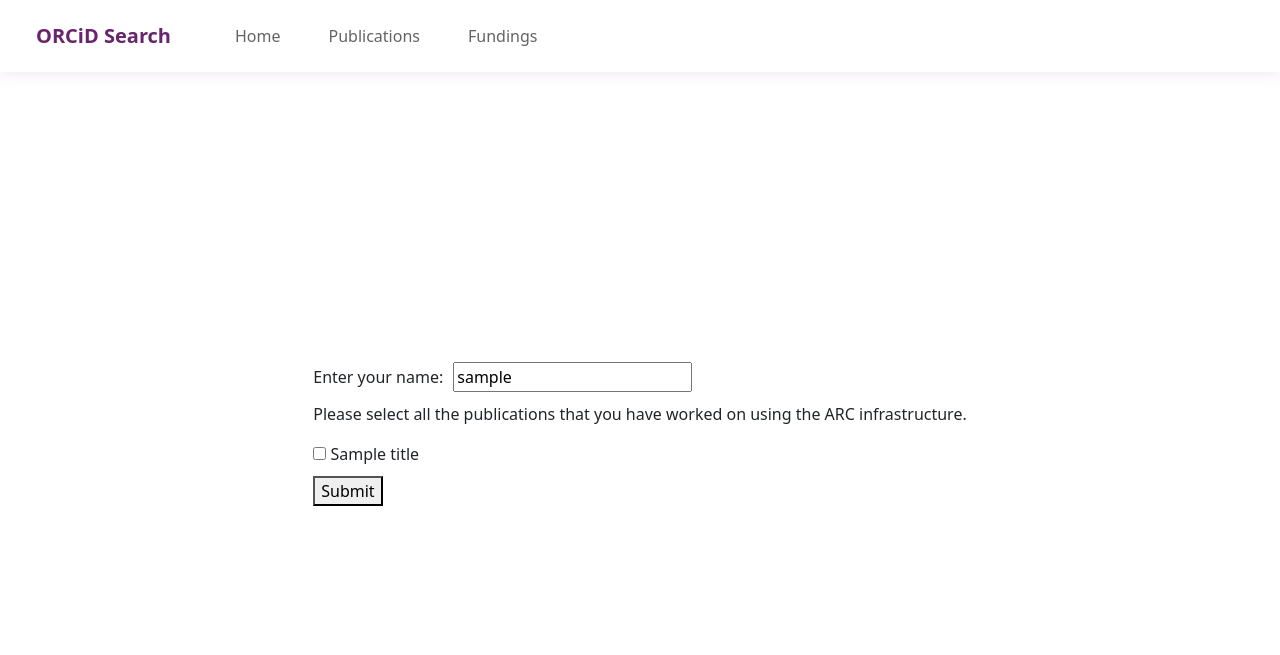
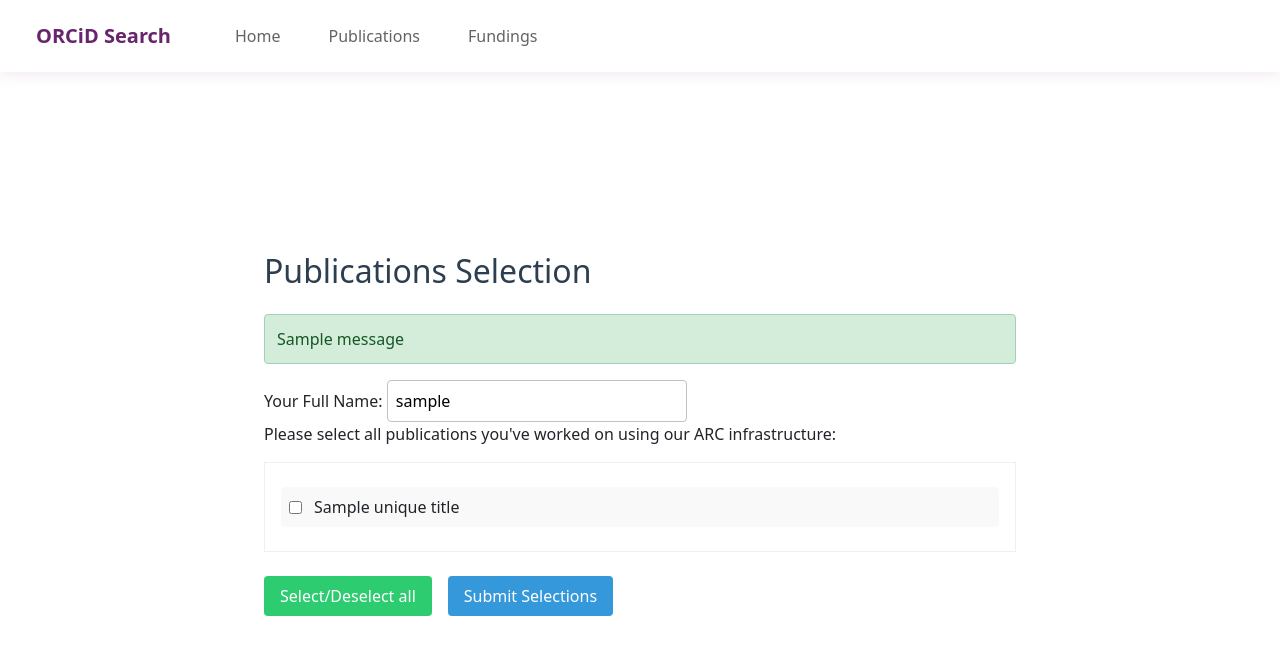
Before and after one commit to DurhamARC/ARC-Feedback, a Flask app: template ORCiD API App/Templates/works_results.html in a window 1280 px wide. Shown: the top 655 px of the page. Run offline with Flask 3, Linux system fonts and the light colour scheme; the template is opened without the code that fills it: most values are stand-ins (such as "Sample title", 1, 10 or a date in 2020); one stand-in notice (Sample message) is shown.

Commit message:
Fixed the Publications tab

```diff
--- a/ORCiD API App/ORCiD_API_App.py
+++ b/ORCiD API App/ORCiD_API_App.py
@@ -110,11 +110,14 @@ class OrcidApp(BaseFlaskApp):
 
             root = ET.fromstring(xml_data)
 
-            # Extract the titles from the XML
+            # Extract the titles
             titles = [title.text for title in root.findall('.//common:title', namespaces)]
 
+            # filter titles and insert them into a list
+            unique_titles = list(set(titles))
+
             # Pass the titles to the template
-            return render_template('works_results.html', titles=titles)
+            return render_template('works_results.html', unique_titles=unique_titles)
         else:
             # Error message if the request is not successful
             current_app.logger.info(f'Error: {response.status_code} - {response.text}')
@@ -173,7 +176,10 @@ class OrcidApp(BaseFlaskApp):
 
     def process_works_form(self):
         selected_titles = request.form.getlist('selected_titles')
-        username = request.form.getlist('username')
+        username = request.form.get('username')
+        if not re.match(r'^[A-Za-z ]{2,50}$', username):
+            flash('Invalid name format', 'error')
+            return redirect(url_for('orcid_works_search'))
 
         # Create a DataFrame with the selected titles and ORCiD
         df = pd.DataFrame({
--- a/ORCiD API App/Templates/works_results.html
+++ b/ORCiD API App/Templates/works_results.html
@@ -1,40 +1,153 @@
 {% extends "base.html" %}
-{% block title %}Works Results{% endblock %}
+{% block title %}Results{% endblock %}
 {% block content %}
+
+<div class="container">
+    <h2 class="page-title">Publications Selection</h2>
+
+    {% with messages = get_flashed_messages(with_categories=true) %}
+        {% if messages %}
+            <div class="alert-messages">
+                {% for category, message in messages %}
+                    <div class="alert alert-{{ category }}">
+                        {{ message }}
+                    </div>
+                {% endfor %}
+            </div>
+        {% endif %}
+    {% endwith %}
+
+    <form action="/process/publications" method="post" class="selection-form">
+        <div class="form-group">
+            <label for="username" class="form-label">Your Full Name:</label>
+            <input type="text" name="username" id="username"
+                   class="form-input" value="{{ username }}"
+                   required pattern="[A-Za-z ]{2,50}"
+                   title="Please enter your full name (letters and spaces only)">
+        </div>
+
+        <div class="instructions">
+            <p>Please select all publications you've worked on using our ARC infrastructure:</p>
+        </div>
+
+        <div class="selection-list">
+            {% for title in unique_titles %}
+                <div class="form-check">
+                    <label class="checkbox-label">
+                        <input type="checkbox" name="selected_titles"
+                               value="{{ title }}" class="checkbox-input">
+                        <span class="checkbox-custom"></span>
+                        <span class="publication-title">{{ title }}</span>
+                    </label>
+                </div>
+            {% endfor %}
+        </div>
+
+        <div class="form-actions">
+            <button type="button" class="btn btn-select-all">Select/Deselect all</button>
+            <button type="submit" class="btn btn-primary">Submit Selections</button>
+        </div>
+    </form>
+</div>
+
 <style>
-    form {
-        display: flex;
-        flex-direction: column;
-        align-items: flex-start;
+    .container {
+        max-width: 800px;
+        margin: 2rem auto;
+        padding: 1.5rem;
     }
 
-    .form-group {
+    .page-title {
+        color: #2c3e50;
+        margin-bottom: 1.5rem;
+    }
+
+    .form-input {
+        padding: 0.5rem;
+        border: 1px solid #bdc3c7;
+        border-radius: 4px;
+        width: 100%;
+        max-width: 300px;
+    }
+
+    .selection-list {
+        max-height: 60vh;
+        overflow-y: auto;
+        margin: 1rem 0;
+        border: 1px solid #ecf0f1;
+        padding: 1rem;
+    }
+
+    .form-check {
+        margin: 0.5rem 0;
+        padding: 0.5rem;
+        background: #f9f9f9;
+        border-radius: 4px;
+    }
+
+    .checkbox-label {
         display: flex;
         align-items: center;
-        margin-bottom: 10px; /* Adjust the margin between form groups */
+        cursor: pointer;
     }
 
-    label {
-        margin-right: 10px; /* Adjust the margin between label and input */
+    .checkbox-input {
+        margin-right: 0.75rem;
+    }
+
+    .form-actions {
+        display: flex;
+        gap: 1rem;
+        margin-top: 1.5rem;
+    }
+
+    .btn {
+        padding: 0.5rem 1rem;
+        border: none;
+        border-radius: 4px;
+        cursor: pointer;
+    }
+
+    .btn-primary {
+        background: #3498db;
+        color: white;
+    }
+
+    .btn-select-all {
+        background: #2ecc71;
+        color: white;
+    }
+
+    .alert {
+        padding: 0.75rem;
+        margin-bottom: 1rem;
+        border-radius: 4px;
+    }
+
+    .alert-error {
+        background: #f8d7da;
+        color: #721c24;
+    }
+
+    .alert-success {
+        background: #d4edda;
+        color: #155724;
     }
 </style>
-<form action="/process/publications" method="post">
-    <div class="form-group">
-        <label for="username">Enter your name:</label>
-        <input type="text" name="username" value="{{ username }}">
-    </div>
 
-    <p> Please select all the publications that you have worked on using the ARC infrastructure. </p>
+<script>
+    document.querySelector('.btn-select-all').addEventListener('click', () => {
+        const checkboxes = document.querySelectorAll('.checkbox-input');
+        const currentState = checkboxes[0]?.checked || false;
+        checkboxes.forEach(checkbox => checkbox.checked = !currentState);
+    });
 
-    {% for title in titles %}
-        <div class="form-group">
-            <label>
-                <input type="checkbox" name="selected_titles" value="{{ title }}">
-                {{ title }}
-            </label>
-        </div>
-    {% endfor %}
-
-    <button type="submit">Submit</button>
-</form>
+    document.querySelector('form').addEventListener('submit', (e) => {
+        const nameInput = document.getElementById('username');
+        if (!/^[A-Za-z ]{2,50}$/.test(nameInput.value.trim())) {
+            e.preventDefault();
+            alert('Please enter a valid name (2-50 characters, letters and spaces only)');
+        }
+    });
+</script>
 {% endblock %}
```
